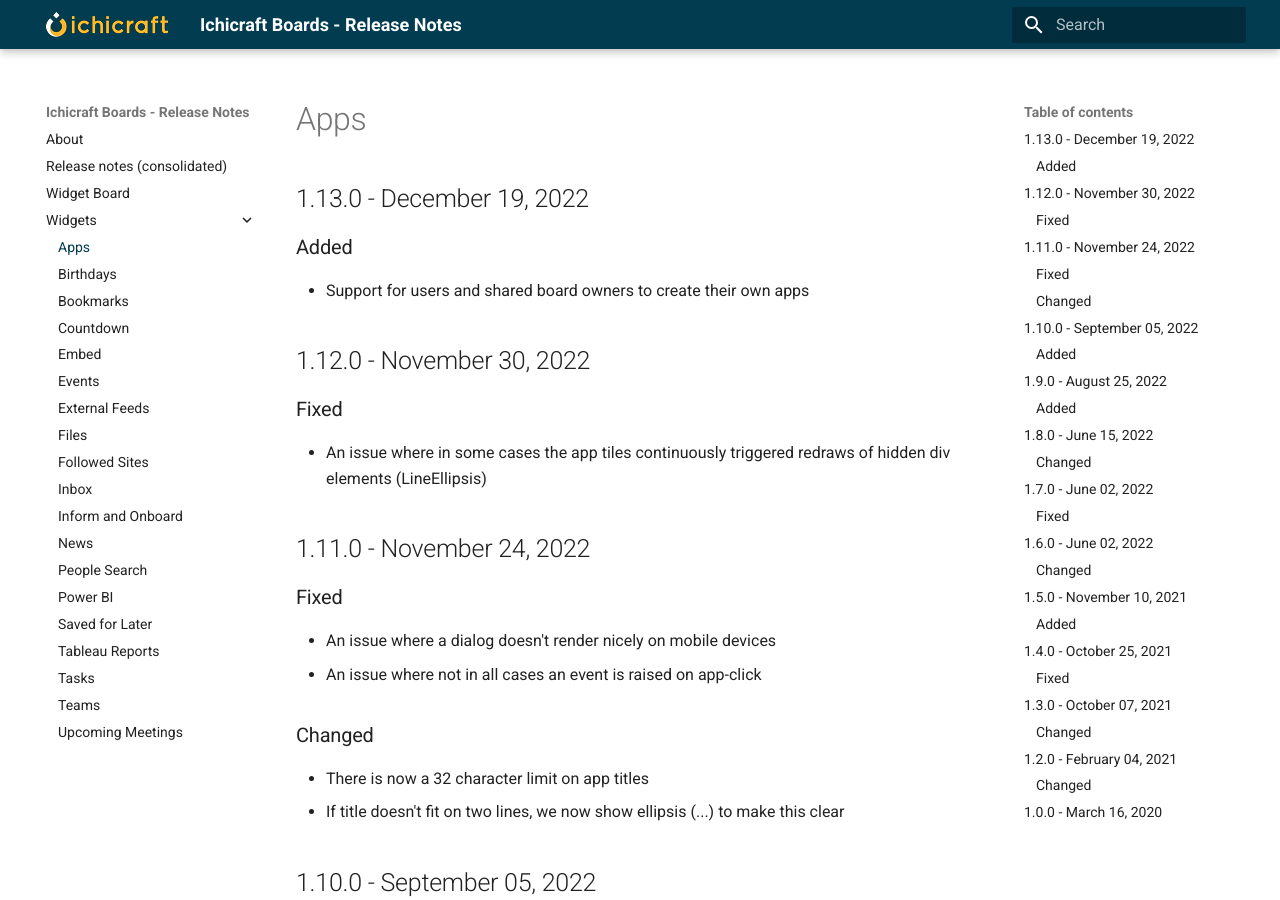
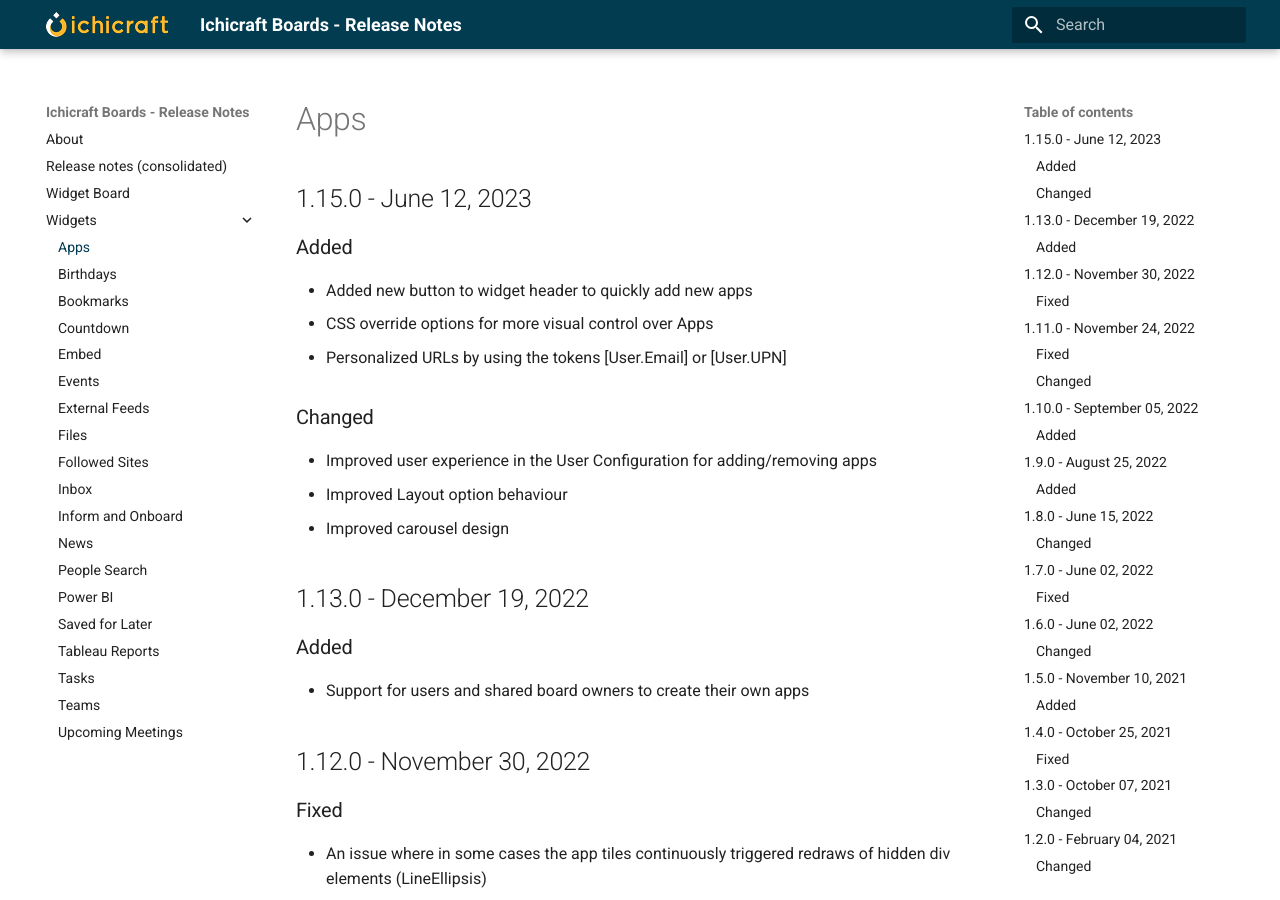
Before and after one commit to ichicraft/widgets-docs, an MkDocs documentation site: the page built from docs/Widgets/Apps.md, in a window 1280 px wide and 900 px high. Built offline with MkDocs 1.6.1 and Material for MkDocs 9.7.7, drawn with Linux system fonts in a browser that asks for light colours.

```diff
--- a/docs/Widgets/Apps.md
+++ b/docs/Widgets/Apps.md
@@ -1,3 +1,17 @@
+## 1.15.0 - June 12, 2023
+
+
+
+### Added
+- Added new button to widget header to quickly add new apps
+- CSS override options for more visual control over Apps
+- Personalized URLs by using the tokens [User.Email] or [User.UPN]
+
+### Changed
+- Improved user experience in the User Configuration for adding/removing apps
+- Improved Layout option behaviour
+- Improved carousel design
+
 ## 1.13.0 - December 19, 2022
 
 ### Added
```
Also changed, not shown: docs/Release-notes-(consolidated).md (+14 -0 lines).
